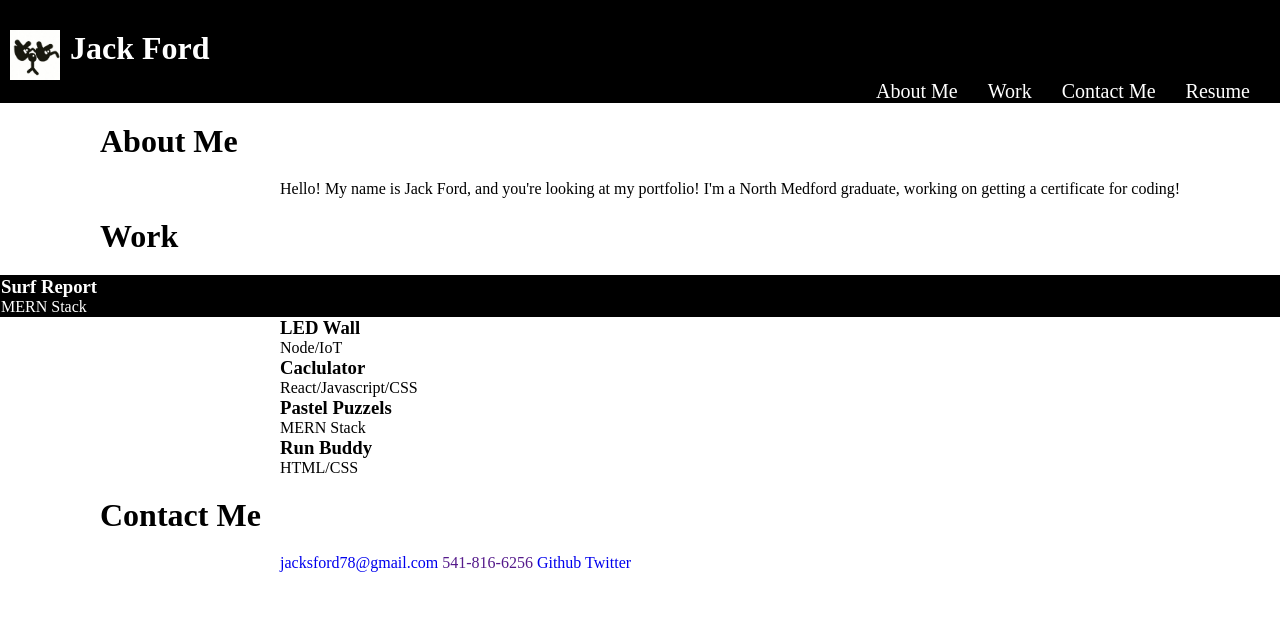
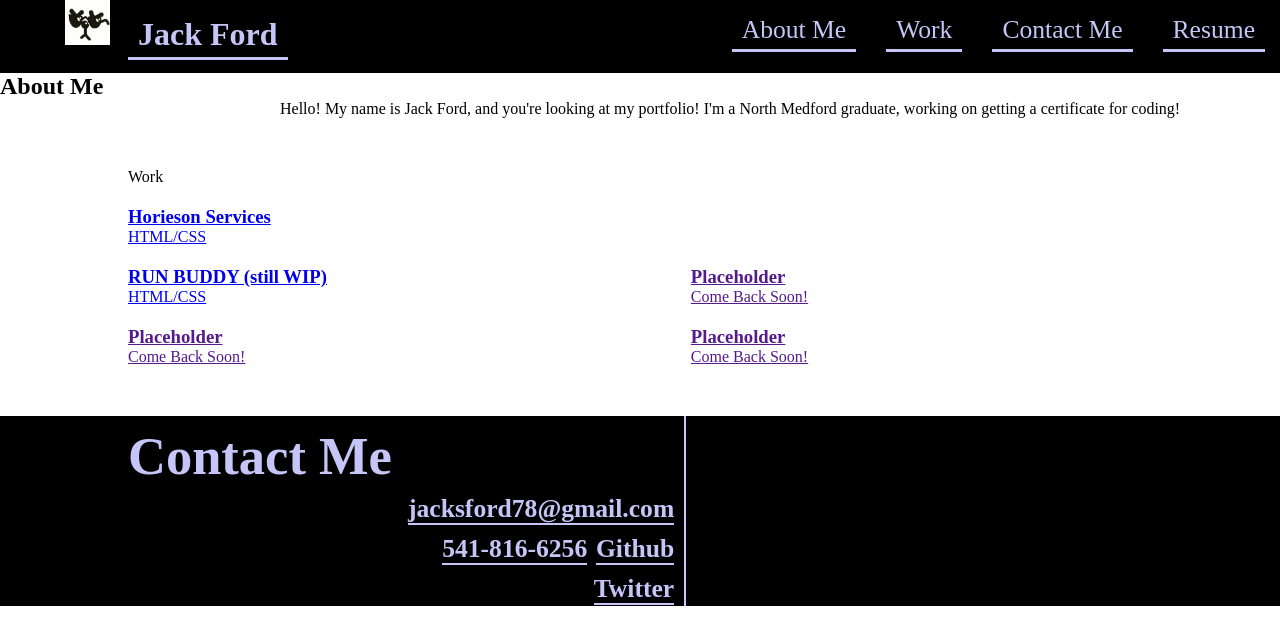
Before and after one commit to JackyFord/CSS-Portfolio, a plain HTML site: page index.html in a window 1280 px wide. Drawn offline with Linux system fonts and the light colour scheme.

Commit message:
assigned grid properties to contact area and work

```diff
--- a/assets/css/style.css
+++ b/assets/css/style.css
@@ -4,61 +4,159 @@
     box-sizing: border-box;
 }
 
-header a {
-    color: white;
+:root{
+    --header-footer-background-color: #000000;
+    --dark-cont-text-border: #c5c6f7;
+    --hovercolor: #525dfa;
+}
+
+html {
+    scroll-behavior: smooth;
 }
 
 header {
-    padding: 20px 35 px;
-    background-color: #000000;
+    display: flex;
+    justify-content: space-between;
+    flex-wrap: wrap;
+    list-style: none;
+    background-color: var(--header-footer-background-color);
 }
 
-a:link { text-decoration: none; }
+header h1 {
+    padding-left: 50px;
+    padding-bottom: 20px;
+}
 
+header nav ul {
+    display: flex;
+    flex-wrap: wrap;
+    justify-content: flex-end;
+    align-items: center;
+    list-style: none;
+    padding-right: 0px;
+}
 
-a:visited { text-decoration: none; }
+header nav ul li {
+    font-size: 2vw;
+    padding: 10px 15px;
+    margin-top: 5px;
+    margin-bottom: 10px;
+}
 
-
-a:hover { text-decoration: none; }
-
-
-a:active { text-decoration: none; }
+header a {
+    padding: 0px 10px 5px 10px;
+    text-decoration: none;
+    border-bottom: 3px solid var(--dark-cont-text-border);
+    color: var(--dark-cont-text-border);
+}
 
 .dog {
     width: 70px;
     height: auto;
     padding-right: 10px;
-    padding-left: 10px;
+    padding-left: 15px;
 }
 
-h1 {
-    padding-top: 30px;
+.work-wrapper {
+    display: flex;
+    flex-wrap: wrap;
+    justify-content: space-between;
+    justify-content: center;
+    margin-top: 50px;
 }
 
-h1 {
-    display: flex;
-    align-content: center;
+.work-grid-container {
+    width: 80%;
+    display: grid;
+    grid-gap: 20px 20px;
 }
 
-header nav ul {
-    list-style: none;
-    padding-right: 30px;
-    font-size: 20px
+.horieson {
+    grid-column-start: 1;
+    grid-column-end: 2;
 }
 
-header nav ul {
-    display: flex;
-    justify-content: flex-end;
+.run-buddy {
+    grid-column-start: 1;
+    grid-column-end: 1;
 }
 
-span {
-    padding-left: 30px;
+.phold1 {
+    grid-column-start: 2;
+    grid-column-end: 2;
 }
 
-h2 {
-    color: #000000;
-    font-size: 32px;
-    padding: 20px 0px 20px 100px;
+.phold2 {
+    grid-column-start: 1;
+    grid-column-end: 1;
+}
+
+.phold3 {
+    grid-column-start: 2;
+    grid-column-end: 2;
+}
+
+footer {
+    background-color: var(--header-footer-background-color);
+    color: var(--dark-cont-text-border);
+}
+
+footer a {
+    text-decoration: none;
+    border-bottom: 2px solid var(--dark-cont-text-border);
+    color: var(--dark-cont-text-border);
+    font-size: 2vw;
+    font-weight: bold;
+}
+
+.footer-wrapper {
+    display: flex;
+    flex-wrap: wrap;
+    justify-content: center;
+    margin-top: 50px;
+}
+
+.footer-container {
+    width: 80%;
+    display: grid;
+    grid-template-columns: 1fr repeat(3, 2fr);
+    grid-template-rows: repeat(3, 2fr);
+    gap: 20px 20px;
+}
+
+.foot-item {
+    text-align: center;
+}
+
+.foot-item.contact-me {
+    padding-top: 10px;
+    font-size: 35px;
+    grid-row: 1 / span 3;
+    text-align: right;
+    padding-right: 10px;
+    border-right: 2px solid var(--dark-cont-text-border);
+}
+
+.phone {
+    grid-row: 2;
+}
+
+.email {
+    grid-row: 2;
+}
+
+.github {
+    grid-row: 2;
+}
+
+.nav-style a:hover {
+    color: var(--hovercolor);
+    font-weight: bold;
+    text-shadow: opx opx 20px var(--hovercolor);
+}
+
+.work-grid-container div:hover {
+    mix-blend-mode: color-burn;
 }
 
 h2 {
@@ -73,15 +171,15 @@ h2 {
 }
 
 .app1 {
-    padding: 1px;
+    padding: 5px;
     background-color: #000000;
     color: white;
 }
 
 .app1 {
     display: flex;
+    align-items: center;
     flex-direction: column;
-    justify-content: flex-end;
 }
 
 .app2 {
--- a/index.html
+++ b/index.html
@@ -13,8 +13,8 @@
             <img class="dog" src="./assets/images/icon.png">
             <a href="">Jack Ford</a>
         </h1>
-        <nav class="nav">
-            <ul>
+        <nav>
+            <ul class="nav-style">
                 <li>
                     <a href="#about-me">About Me</a>
                 </li>
@@ -32,6 +32,8 @@
     </header>
 
     <section class="hero">
+        <div class="hero-subtitle"></div>
+            <span class="span-bg-opacity"></span>
 
     </section>
 
@@ -40,39 +42,72 @@
         <p class="intro">Hello! My name is Jack Ford, and you're looking at my portfolio! I'm a North Medford graduate, working on getting a certificate for coding!</p>
     </section>
 
-    <section id="work">
-        <h2>Work</h2>
-        <div class="app1">
-            <h3>Surf Report</h3>
-            <p>MERN Stack</p>
+    <!--After some research, browsing other websites and taking notes on Github repos, (thank you esroleo specifically, genuine breakthrough)-->
+    <!--Realized I could plave an entire div in an attribute link-->
+    <article>
+        <div id="work" class="work-wrapper">
+            <div class="work-grid-container">
+                <div class="work-item work-title">
+                    <p>Work</p>
                 </div>
-        <div class="app2">
-            <h3>LED Wall</h3>
-            <p>Node/IoT</p>
+            <a href="https://jackyford.github.io/Horieson-code-refractor-proj/" class="horieson">
+                <div>
+                    <span class="span background">
+                        <h3>Horieson Services</h3>
+                        <span class="lower-text">HTML/CSS</span>
+                    </span>
                 </div>
-        <div class="app3">
-            <h3>Caclulator</h3>
-            <p>React/Javascript/CSS</p>
+            </a>
+            <a href="https://jackyford.github.io/run-buddy/" class="run-buddy">
+                <div>
+                    <span class="span background">
+                        <h3>RUN BUDDY (still WIP)</h3>
+                        <span class="lower-text">HTML/CSS</span>
+                    </span>
                 </div>
-        <div class="app2">
-            <h3>Pastel Puzzels</h3>
-            <p>MERN Stack</p>
+            </a>
+            <a href="" class="phold1">
+                <div>
+                    <span class="span background">
+                        <h3>Placeholder</h3>
+                        <span class="lower-text">Come Back Soon!</span>
+                    </span>
                 </div>
-        <div class="app3">
-            <h3>Run Buddy</h3>
-            <p>HTML/CSS</p>
+            </a>
+            <a href="" class="phold2">
+                <div>
+                    <span class="span background">
+                        <h3>Placeholder</h3>
+                        <span class="lower-text">Come Back Soon!</span>
+                    </span>
                 </div>
-    </section>
+            </a>
+            <a href="" class="phold3">
+                <div>
+                    <span class="span background">
+                        <h3>Placeholder</h3>
+                        <span class="lower-text">Come Back Soon!</span>
+                    </span>
+                </div>
+            </a>
+            </div>
+        </div>
 
-    <section id="contact-me">
+    <footer>
+        <div id="contact-info" class="footer-wrapper">
+            <div class="footer-container">
+                <div class="foot-item contact-me">
                 <h2>Contact Me</h2>
                     <div class="contact-info">
-            <a href="jacksford78@gmail.com">jacksford78@gmail.com</a>
-            <a href="">541-816-6256</a>
-            <a href="https://github.com/JackyFord">Github</a>
-            <a href="https://twitter.com/dogboydead">Twitter</a>
+                        <a href="jacksford78@gmail.com" class="foot-item email">jacksford78@gmail.com</a>
+                        <a href="" class="foot-item phone">541-816-6256</a>
+                        <a href="https://github.com/JackyFord" class="foot-item github">Github</a>
+                        <a href="https://twitter.com/dogboydead" class="foot-item twitter">Twitter</a>
                     </div>
-
+                </div>
+            </div>
+        </div>
+    </footer>
     </section>
 </body>
 </html>
```
Lines whose indentation alone changed are shown as unchanged.
